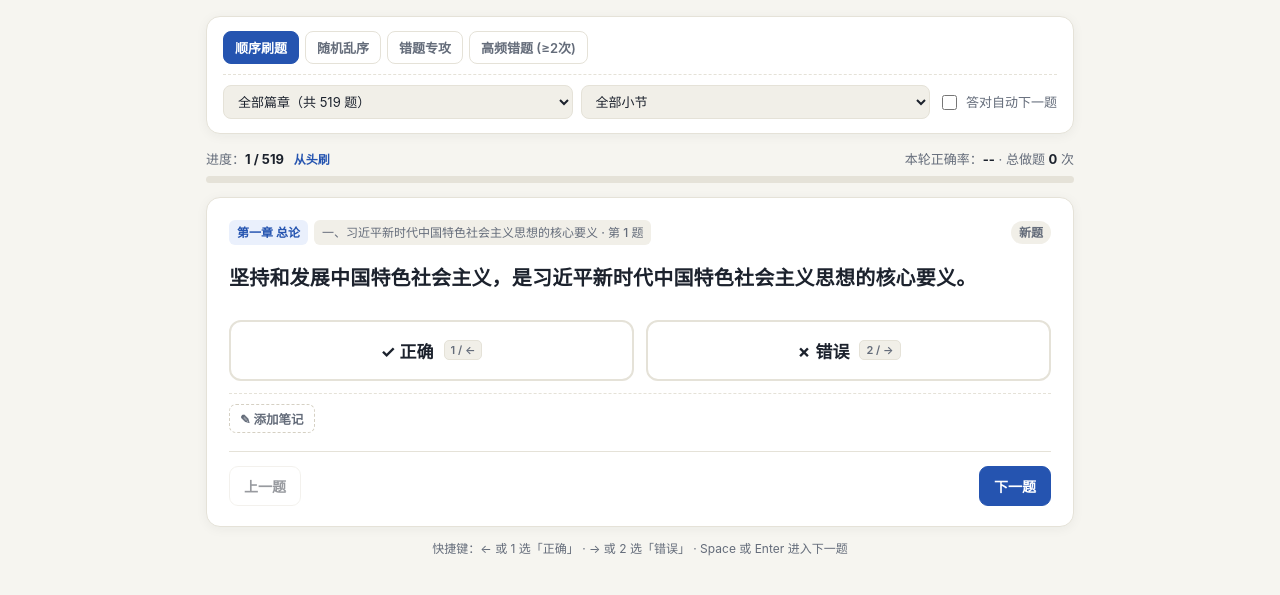
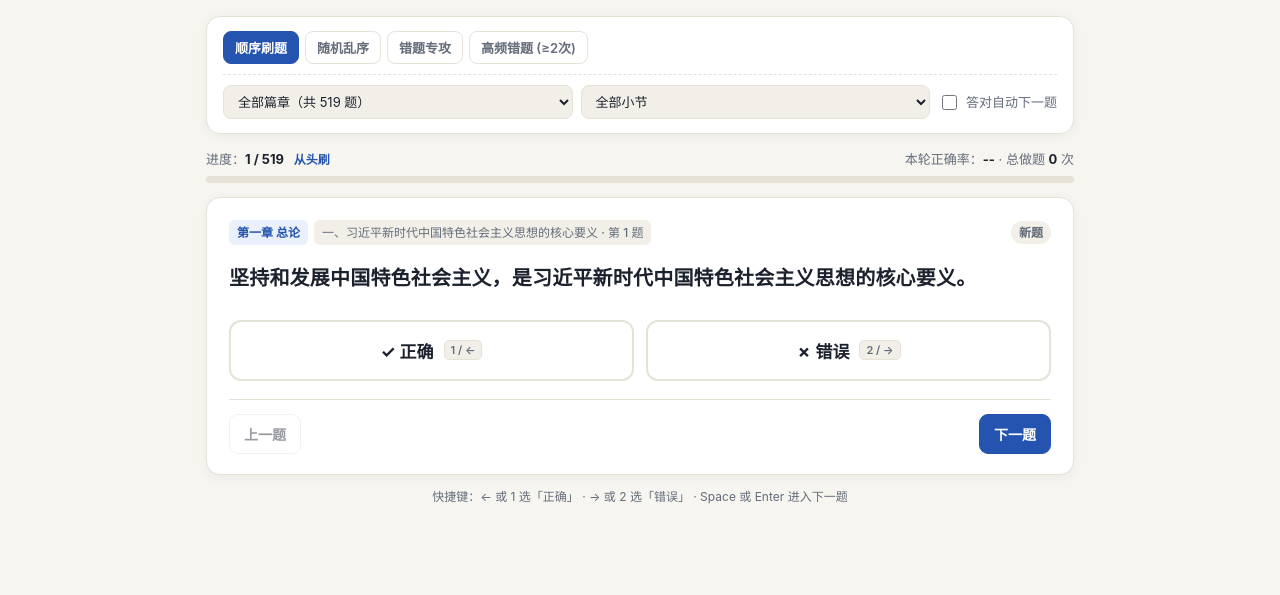
Before and after one commit to Minnedestiny/paikeng, a plain HTML site: page index.html in a window 1280 px wide. Shown: the part 61-656 px from the top of the page. Drawn offline with Linux system fonts and the light colour scheme.

Commit message:
Add files via upload

```diff
--- a/index.html
+++ b/index.html
@@ -2100,7 +2100,7 @@
           </button>
         </div>
         ${feedbackHtml}
-        ${renderNoteSectionHtml(q.id)}
+        ${answered ? renderNoteSectionHtml(q.id) : ""}
         <div class="card-footer">
           <div class="footer-left">
             <button type="button" class="btn" id="btnPrev" ${currentIdx === 0 ? "disabled" : ""}>上一题</button>
@@ -2889,7 +2889,7 @@
         <p class="question-text">${promptHtml}</p>
         ${controlsHtml}
         ${feedbackHtml}
-        ${renderNoteSectionHtml(item.id)}
+        ${answered ? renderNoteSectionHtml(item.id) : ""}
         <div class="card-footer">
           <div class="footer-left">
             <button type="button" class="btn" id="btnCfPrev" ${cfIdx === 0 ? "disabled" : ""}>上一题</button>
```
